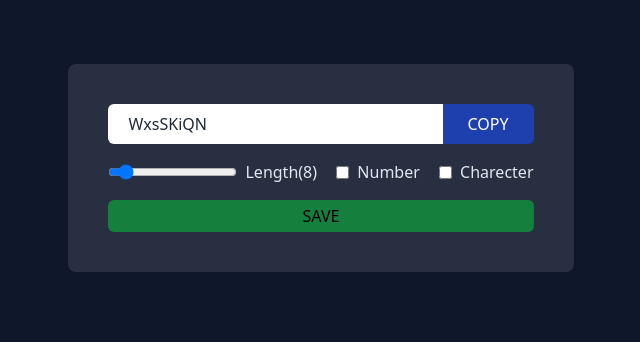
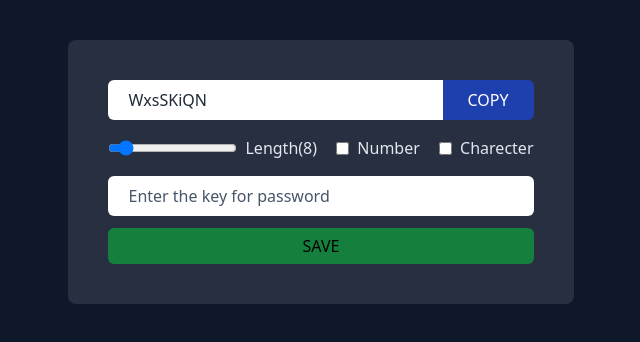
Before and after one commit to PruthviMogaveer/PasswordGeneratorAndSaver, a React (Vite) app: page / in a window 1280 px wide. Shown: the top 342 px of the page, without its empty margins (319-959 px from the left). Built offline with nearby package versions, Linux system fonts and the light colour scheme.

Commit message:
added key(name) for password to store

```diff
--- a/src/App.jsx
+++ b/src/App.jsx
@@ -6,10 +6,10 @@ function App() {
     // Binding with the PasswordContextProvider context
     <PasswordContextProvider>
       <main className="bg-slate-900 min-h-screen w-full flex flex-col flex-wrap items-center justify-center relative">
-        <section className="mb-5 absolute top-16">
+        <section className="mb-10 absolute top-10">
           <PasswordGenerator />
         </section>
-        <section className="mt-5 absolute top-72 max-md:top-80 max-sm:top-[22rem] max-h-80 no-scrollbar overflow-y-auto rounded-lg ">
+        <section className="mt-10 absolute top-72 max-md:top-80 max-sm:top-[22rem] max-h-[18rem] no-scrollbar overflow-y-auto rounded-lg ">
           <SavedPasswordList />
         </section>
       </main>
--- a/src/components/PasswordGenerator.jsx
+++ b/src/components/PasswordGenerator.jsx
@@ -3,6 +3,7 @@ import { useEffect } from "react";
 import { useState } from "react";
 import { useId } from "react";
 import usePassword from "../contexts/Password";
+import { red } from "@mui/material/colors";
 
 function PasswordGenerator() {
   const numberId = useId();
@@ -14,14 +15,16 @@ function PasswordGenerator() {
   const [isChar, setIsChar] = useState(false); //Character is unabled or not
 
   // Using the usePassword context
-  const { pass, setPass, savePassword, savedPasswords } = usePassword();
+  const { pass, setPass, savePassword, savedPasswords, key, setKey } =
+    usePassword();
 
   useEffect(
     () => localStorage.setItem("passwords", JSON.stringify(savedPasswords)),
     [savedPasswords]
   ); //Storing the saved passwords in local storage
 
-  const passGenInputRef = useRef(null); //useref for the input box
+  const passGenInputRef = useRef(null); //useref for the password input box
+  const passKeyRef = useRef(null); //useref for the key input box
 
   //To generate the passsword using useCallback hook
   const passwordGenerator = useCallback(() => {
@@ -47,6 +50,27 @@ function PasswordGenerator() {
   const copyToClipboard = () => {
     navigator.clipboard.writeText(pass);
     passGenInputRef.current.select();
+  };
+
+  //To handle the save btn click
+  const handleSave = () => {
+    if (key !== "") {
+      savePassword();
+      setKey("");
+      passKeyRef.current.classList.remove(
+        "placeholder-red-600",
+        "border",
+        "border-red-600"
+      );
+      passKeyRef.current.classList.add("placeholder-slate-600");
+    } else {
+      passKeyRef.current.classList.remove("placeholder-slate-600");
+      passKeyRef.current.classList.add(
+        "placeholder-red-600",
+        "border",
+        "border-red-600"
+      );
+    }
   };
 
   return (
@@ -110,9 +134,26 @@ function PasswordGenerator() {
           </div>
         </div>
         <div>
+          <input
+            type="text"
+            name="Key"
+            id="Key"
+            placeholder="Enter the key for password"
+            className="outline-none h-0 w-full mb-3 max-md:w-52 max-sm:w-40 rounded-md p-5 text-gray-800 placeholder-slate-600"
+            value={key}
+            onChange={(e) => {
+              setKey(e.target.value);
+              passKeyRef.current.classList.remove(
+                "placeholder-red-600",
+                "border",
+                "border-red-600"
+              );
+            }}
+            ref={passKeyRef}
+          />
           <button
-            className="bg-green-700 w-full h-8 rounded-md hover:bg-green-600 active:scale-95 transition-all duration-150"
-            onClick={savePassword}
+            className="bg-green-700 w-full h-9 rounded-md hover:bg-green-600 active:scale-95 transition-all duration-150"
+            onClick={handleSave}
           >
             SAVE
           </button>
--- a/src/components/SavedPassword.jsx
+++ b/src/components/SavedPassword.jsx
@@ -26,9 +26,15 @@ const SavedPassword = ({ password }) => {
             id={savedPassId}
             readOnly
             ref={passRef}
-            className="outline-none  max-md:w-52 max-sm:w-40 p-5 text-gray-800 bg-transparent w-[21rem]"
-            value={password}
+            className="outline-none  max-md:w-52 max-sm:w-40 p-5 text-gray-800 bg-transparent w-[21rem] relative z-10"
+            value={password.pass}
           />
+          <label
+            htmlFor="savedPasswordId"
+            className="absolute top-[0.71rem] px-4 z-0 bg-white rounded-md text-slate-600 text-sm left-5"
+          >
+            {password.key}
+          </label>
         </div>
         <div className="flex absolute right-4 space-x-4 justify-around items-center">
           <button
@@ -39,7 +45,7 @@ const SavedPassword = ({ password }) => {
           </button>
           <button
             className=" cursor-pointer text-gray-900 active:scale-75 transition-all duration-150"
-            onClick={() => delPass(password)}
+            onClick={() => delPass(password.key)}
           >
             <DeleteIcon />
           </button>
--- a/src/components/SavedPasswordList.jsx
+++ b/src/components/SavedPasswordList.jsx
@@ -9,7 +9,7 @@ function SavedPasswordList() {
       {savedPasswords.length != 0 && (
         <div className="flex flex-col justify-center bg-white bg-opacity-10 p-10 w-full space-y-4 flex-wrap ">
           {savedPasswords.map((savedPassword) => (
-            <SavedPassword password={savedPassword} key={savedPassword} />
+            <SavedPassword password={savedPassword} key={savedPassword.key} />
           ))}
         </div>
       )}
--- a/src/contexts/Password.jsx
+++ b/src/contexts/Password.jsx
@@ -16,6 +16,7 @@ export const PasswordContextProvider = ({ children }) => {
   const initialSavedPasswords = getLocalData();
 
   const [pass, setPass] = useState(""); //Storage for generated password
+  const [key, setKey] = useState(""); //Storing the key for password
 
   const [savedPasswords, setSavedPasswords] = useState(
     initialSavedPasswords || []
@@ -25,22 +26,32 @@ export const PasswordContextProvider = ({ children }) => {
   // Saving the password in the useState variable
   const savePassword = () => {
     savedPasswords.map((p) => {
-      p == pass && (flag = true);
+      p.key == key && (flag = true);
     });
-    flag != true && setSavedPasswords([...savedPasswords, pass]);
+    flag != true &&
+      setSavedPasswords([...savedPasswords, { key: key, pass: pass }]);
   };
 
   // To delete the password from useState variable
   const delPass = (password) => {
     setSavedPasswords(() =>
-      savedPasswords.filter((savedPassword) => password !== savedPassword)
+      savedPasswords.filter((savedPassword) => password !== savedPassword.key)
     );
   };
 
   // returing the context provider
   return (
     <PasswordContext.Provider
-      value={{ pass, setPass, savedPasswords, savePassword, delPass, flag }}
+      value={{
+        pass,
+        setPass,
+        savedPasswords,
+        savePassword,
+        delPass,
+        flag,
+        key,
+        setKey,
+      }}
     >
       {children}
     </PasswordContext.Provider>
```
